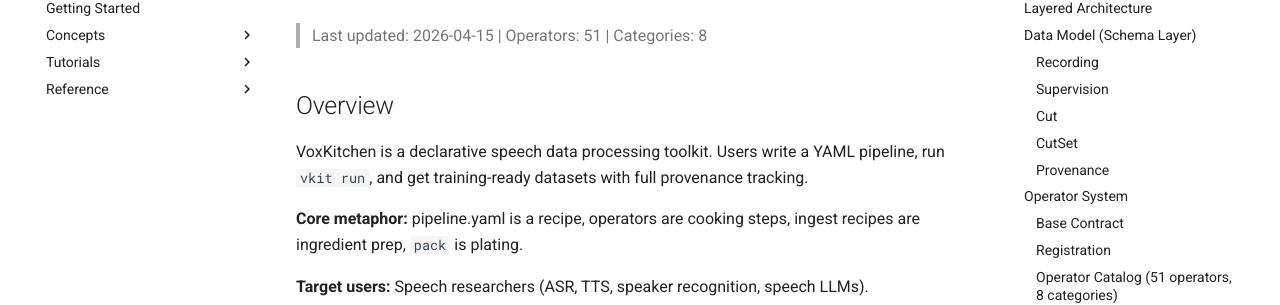
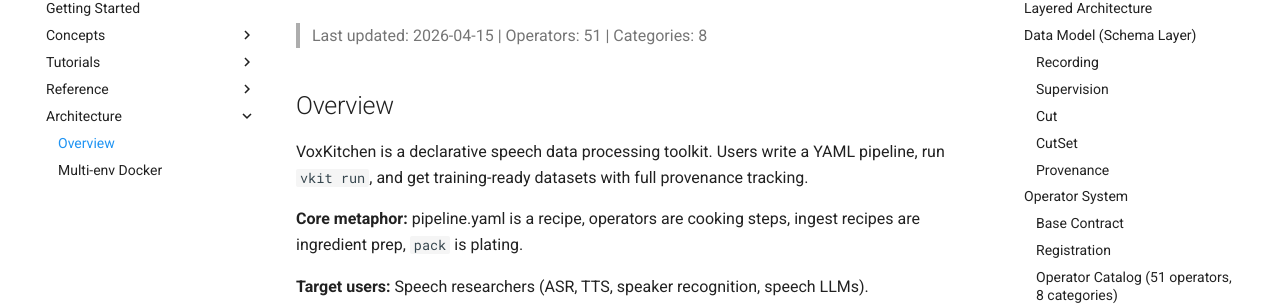
Before and after one commit to XqFeng-Josie/VoxKitchen, an MkDocs documentation site: the page built from docs/architecture.md, in a window 1280 px wide. Shown: the part 157-462 px from the top of the page. Built offline with MkDocs 1.6.1 and Material for MkDocs 9.7.7, drawn with Linux system fonts in a browser that asks for light colours; comment, search, counter and statistics services are not loaded.

Commit message:
docs(mkdocs): add Building Docker Images and Architecture to nav
Three doc pages existed but were unreachable from the rendered site:

- `docs/docker-build.md` is linked from README as the authoritative
  build guide.
- `docs/architecture.md` and `docs/architecture/multi-env.md` are
  linked from both README and CHANGELOG as the design reference.

Without a nav entry, readthedocs builds the HTML but doesn't link
to it, so users clicking through from README hit a 404 on the docs
site. Add two nav entries:

- `Reference → Building Docker Images` for docker-build.md (user-
  facing reference, groups naturally with the other reference pages).
- New top-level `Architecture` section for the two design docs
  (developer-facing, separate from end-user reference).

Co-Authored-By: Claude Opus 4.7 (1M context) <noreply@anthropic.com>

```diff
--- a/mkdocs.yml
+++ b/mkdocs.yml
@@ -23,6 +23,10 @@ nav:
     - CLI Commands: reference/cli.md
     - Python Tools API: reference/tools-api.md
     - Pipeline YAML: reference/pipeline-yaml.md
+    - Building Docker Images: docker-build.md
+  - Architecture:
+    - Overview: architecture.md
+    - Multi-env Docker: architecture/multi-env.md
 
 markdown_extensions:
   - admonition
```
